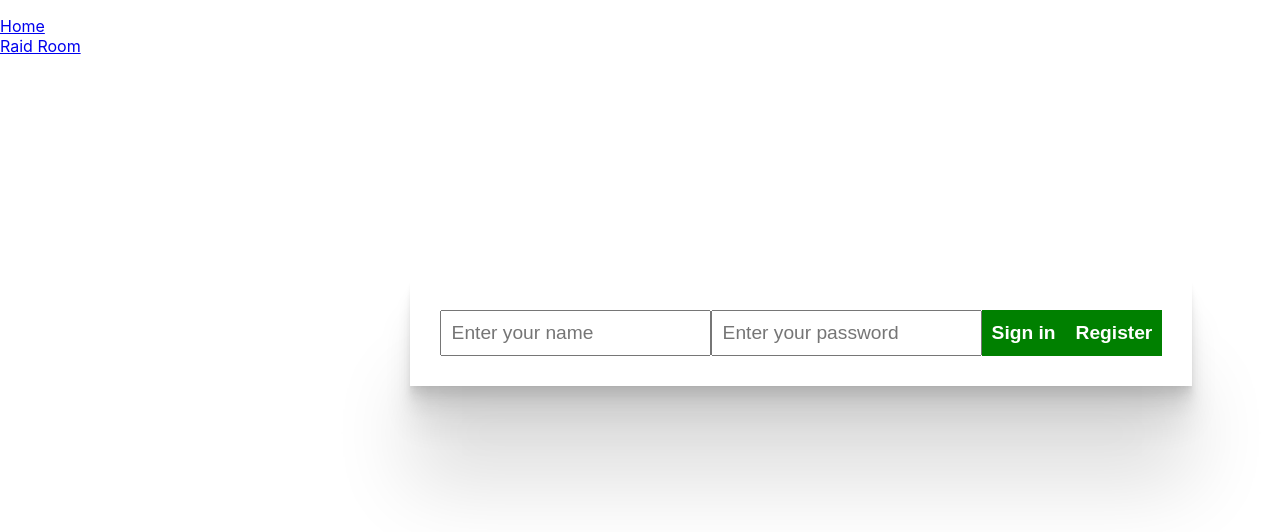
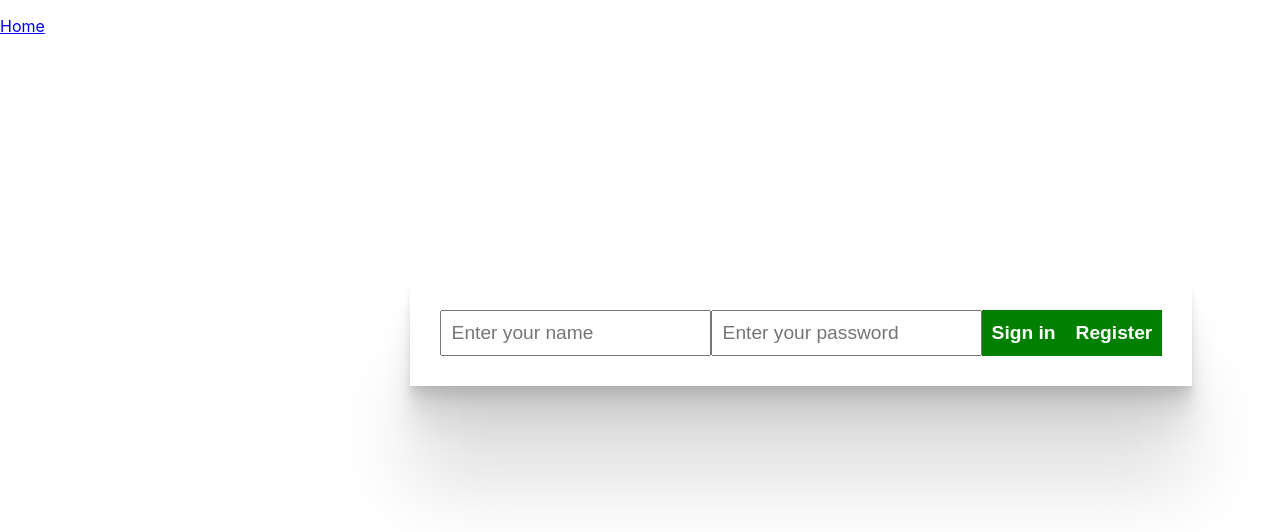
Before and after one commit to Painkills/LFSG, a React (Create React App) app in the folder client/: page / in a window 1280 px wide. Shown: the top 532 px of the page. Built offline with nearby package versions, Linux system fonts and the light colour scheme.

Commit message:
Refactor of frontend. Got MainRoom working.

```diff
--- a/client/src/component/Layout.js
+++ b/client/src/component/Layout.js
@@ -8,9 +8,6 @@ const Layout = () => {
                     <li>
                         <Link to="/">Home</Link>
                     </li>
-                    <li>
-                        <Link to="/RaidRoom">Raid Room</Link>
-                    </li>
                 </ul>
             </nav>
 
```
